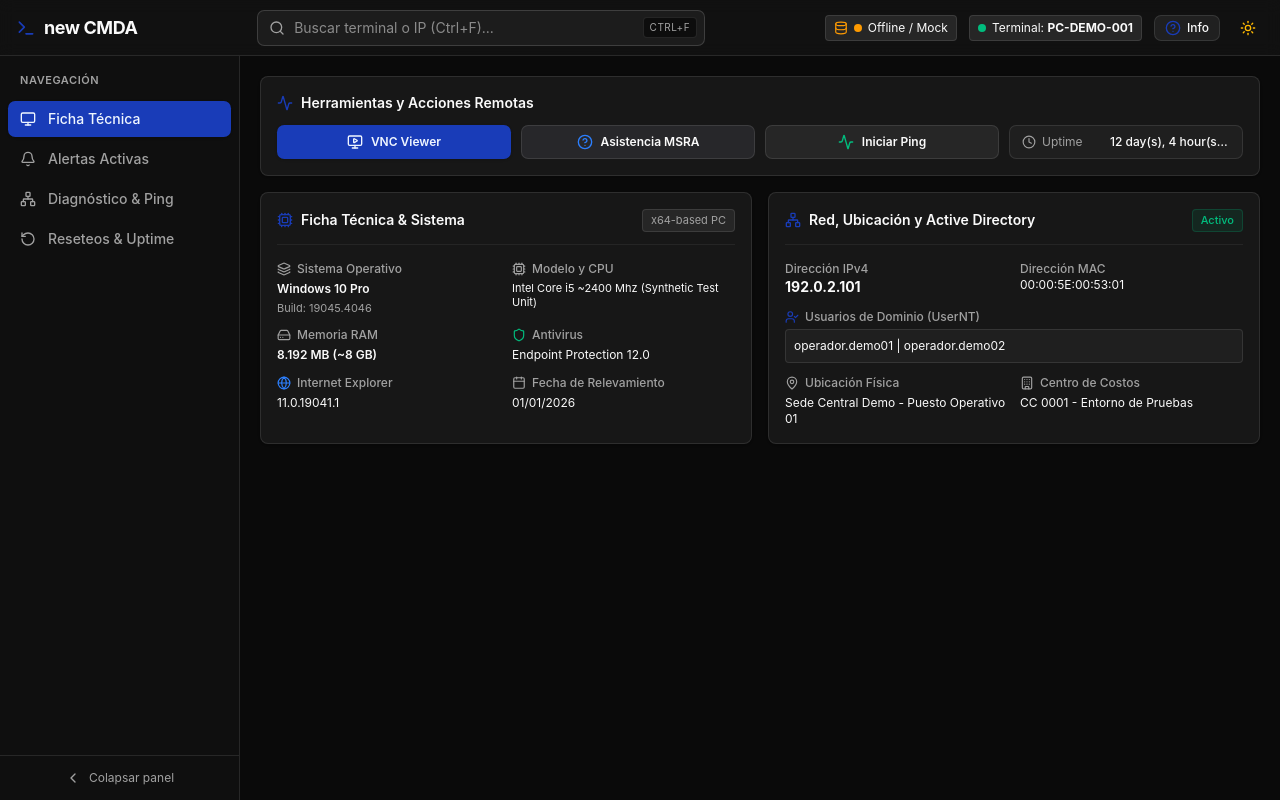
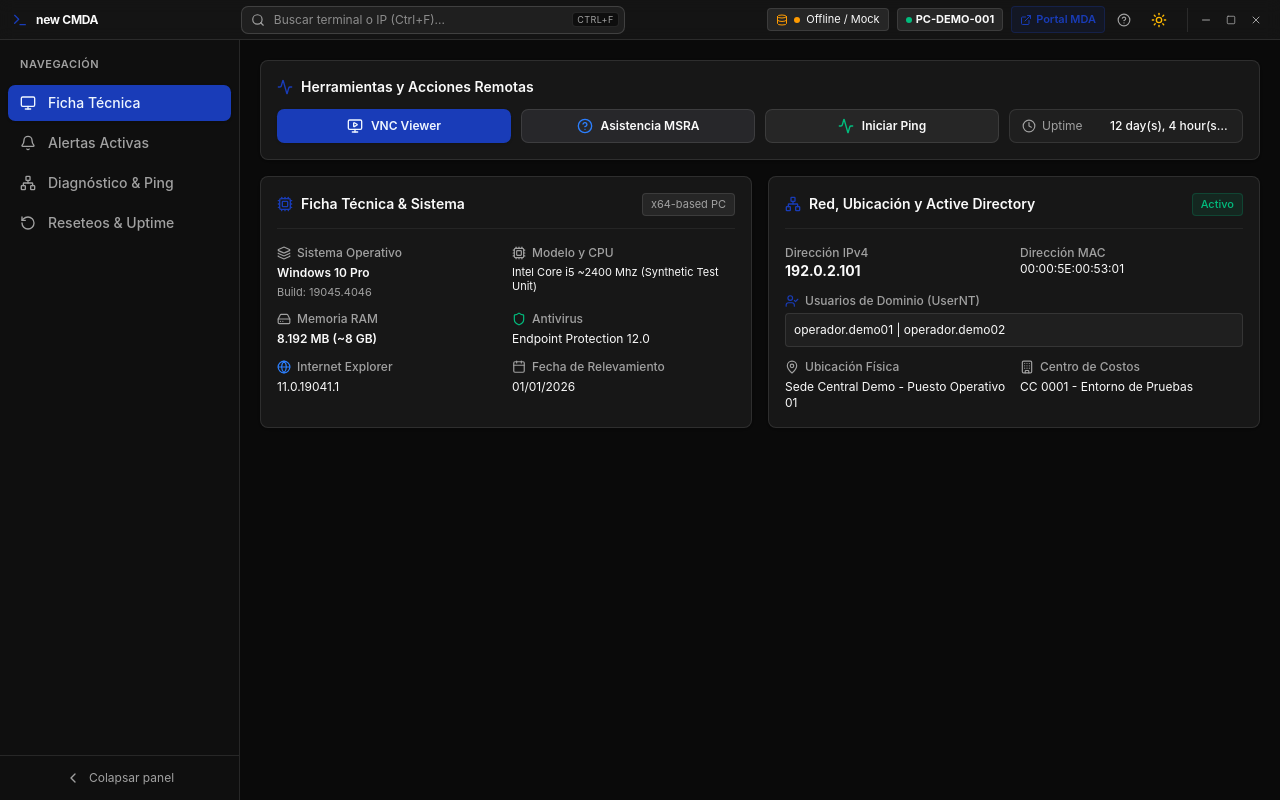
Before and after one commit to ignaciorevainera/portal-correo-desktop, a React (Vite) app: page / in a window 1280 px wide. Built offline with nearby package versions, Linux system fonts and the light colour scheme.

Commit message:
feat(ui): implement compact unified titlebar with Portal MDA button and window controls

```diff
--- a/src/components/Topbar.tsx
+++ b/src/components/Topbar.tsx
@@ -1,18 +1,42 @@
 import React, { useState, useEffect, useRef } from 'react';
-import { Search, Monitor, Terminal as TerminalIcon, Database, HelpCircle } from 'lucide-react';
+import {
+  Search,
+  Monitor,
+  Terminal as TerminalIcon,
+  Database,
+  HelpCircle,
+  ExternalLink,
+  Minus,
+  Square,
+  X,
+  Play,
+  MonitorPlay,
+} from 'lucide-react';
 import { ThemeToggle } from './ThemeToggle';
 import { InfoModal } from './InfoModal';
 import { getAllTerminals } from '../services/terminalService';
+import {
+  minimizeWindow,
+  maximizeWindow,
+  closeWindow,
+  openExternalUrl,
+} from '../services/electronClient';
 
 interface TopbarProps {
   onSelectTerminal: (pc: string) => void;
+  onDirectVnc?: (pc: string) => void;
+  onDirectPing?: (pc: string) => void;
   selectedPc?: string;
   backendMode?: 'sql' | 'mock';
   serverName?: string;
 }
 
+const PORTAL_MDA_URL = 'https://mda.corporativo.internal/inventario-terminales';
+
 export function Topbar({
   onSelectTerminal,
+  onDirectVnc,
+  onDirectPing,
   selectedPc,
   backendMode = 'mock',
   serverName,
@@ -59,19 +83,25 @@
     }
   };
 
+  const handleOpenPortalMda = async (): Promise<void> => {
+    await openExternalUrl(PORTAL_MDA_URL);
+  };
+
   return (
     <>
-      <header className="h-14 border-b border-border bg-card/60 backdrop-blur px-4 flex items-center justify-between gap-4 sticky top-0 z-30">
-        <div className="flex items-center gap-3">
-          <div className="flex items-center gap-2">
-            <TerminalIcon className="h-5 w-5 text-primary" />
-            <h1 className="text-lg font-bold font-heading tracking-tight text-foreground">new CMDA</h1>
-          </div>
+      <header className="h-10 border-b border-border bg-card/80 backdrop-blur px-3 flex items-center justify-between gap-3 sticky top-0 z-30 app-drag-region select-none">
+        {/* Identidad / Brand */}
+        <div className="flex items-center gap-2 shrink-0 app-no-drag">
+          <TerminalIcon className="h-4 w-4 text-primary" />
+          <h1 className="text-xs font-bold font-heading tracking-tight text-foreground whitespace-nowrap">
+            new CMDA
+          </h1>
         </div>
 
-        <div className="relative flex-1 max-w-md">
+        {/* Buscador Rápido Centralizado */}
+        <div className="relative flex-1 max-w-sm app-no-drag">
           <div className="relative flex items-center">
-            <Search className="absolute left-3 h-4 w-4 text-muted-foreground pointer-events-none" />
+            <Search className="absolute left-2.5 h-3.5 w-3.5 text-muted-foreground pointer-events-none" />
             <input
               ref={inputRef}
               type="text"
@@ -83,35 +113,65 @@
               onKeyDown={handleKeyDownInput}
               onFocus={() => query.trim() && setIsOpen(true)}
               placeholder="Buscar terminal o IP (Ctrl+F)..."
-              className="w-full h-9 pl-9 pr-14 text-sm rounded-md bg-muted/60 border border-input focus:bg-background focus:outline-none focus:ring-1 focus:ring-ring text-foreground font-mono transition-colors"
+              className="w-full h-7 pl-8 pr-12 text-xs rounded-md bg-muted/70 border border-input focus:bg-background focus:outline-none focus:ring-1 focus:ring-ring text-foreground font-mono transition-colors"
             />
-            <kbd className="absolute right-2 px-1.5 py-0.5 text-[10px] uppercase font-mono tracking-wider bg-background/80 text-muted-foreground rounded border border-border">
+            <kbd className="absolute right-1.5 px-1 py-0.2 text-[9px] uppercase font-mono tracking-wider bg-background/80 text-muted-foreground rounded border border-border">
               Ctrl+F
             </kbd>
           </div>
 
+          {/* Menú de resultados de búsqueda */}
           {isOpen && filtered.length > 0 && (
-            <div className="absolute top-full left-0 right-0 mt-1 bg-popover border border-border rounded-md shadow-lg overflow-hidden z-50">
-              <div className="px-3 py-1.5 text-[11px] font-semibold text-muted-foreground uppercase tracking-wider border-b border-border bg-muted/30">
-                Terminales Coincidentes ({filtered.length})
+            <div className="absolute top-full left-0 right-0 mt-1 bg-popover border border-border rounded-md shadow-lg overflow-hidden z-50 animate-fade-in">
+              <div className="px-3 py-1 text-[10px] font-semibold text-muted-foreground uppercase tracking-wider border-b border-border bg-muted/40 flex justify-between">
+                <span>Coincidencias ({filtered.length})</span>
+                <span className="text-[9px] text-muted-foreground lowercase">enter o clic</span>
               </div>
-              <ul className="max-h-60 overflow-y-auto divide-y divide-border/50">
+              <ul className="max-h-60 overflow-y-auto divide-y divide-border/40">
                 {filtered.map((term) => (
-                  <li key={term.pc}>
+                  <li key={term.pc} className="flex items-center justify-between hover:bg-accent/10 px-2 py-1.5 transition-colors">
                     <button
                       type="button"
                       onClick={() => handleSelect(term.pc)}
-                      className="w-full text-left px-3 py-2 text-sm hover:bg-accent/10 hover:text-accent flex items-center justify-between transition-colors"
+                      className="flex-1 text-left flex items-center gap-2 cursor-pointer"
                     >
-                      <div className="flex items-center gap-2">
-                        <Monitor className="h-4 w-4 text-primary" />
-                        <span className="font-mono font-medium">{term.pc}</span>
-                        <span className="text-xs text-muted-foreground">({term.os})</span>
-                      </div>
-                      <span className="font-mono text-xs text-muted-foreground bg-muted px-1.5 py-0.5 rounded">
+                      <Monitor className="h-3.5 w-3.5 text-primary shrink-0" />
+                      <span className="font-mono text-xs font-semibold text-foreground">{term.pc}</span>
+                      <span className="text-[10px] text-muted-foreground">({term.os})</span>
+                      <span className="font-mono text-[10px] text-muted-foreground bg-muted px-1 rounded ml-auto mr-2">
                         {term.ip}
                       </span>
                     </button>
+
+                    {/* Acciones directas en 1 clic */}
+                    <div className="flex items-center gap-1 shrink-0">
+                      <button
+                        type="button"
+                        onClick={(e) => {
+                          e.stopPropagation();
+                          onSelectTerminal(term.pc);
+                          onDirectVnc?.(term.pc);
+                        }}
+                        aria-label={`Conectar VNC a ${term.pc}`}
+                        title={`Lanzar VNC Viewer a ${term.pc}`}
+                        className="p-1 rounded bg-primary/10 hover:bg-primary/20 text-primary text-xs transition-colors"
+                      >
+                        <MonitorPlay className="h-3 w-3" />
+                      </button>
+                      <button
+                        type="button"
+                        onClick={(e) => {
+                          e.stopPropagation();
+                          onSelectTerminal(term.pc);
+                          onDirectPing?.(term.pc);
+                        }}
+                        aria-label={`Ping a ${term.pc}`}
+                        title={`Lanzar Ping a ${term.pc}`}
+                        className="p-1 rounded bg-muted hover:bg-accent/20 text-foreground text-xs transition-colors"
+                      >
+                        <Play className="h-3 w-3 text-emerald-500" />
+                      </button>
+                    </div>
                   </li>
                 ))}
               </ul>
@@ -119,34 +179,81 @@
           )}
         </div>
 
-        <div className="flex items-center gap-2 sm:gap-3">
-          {/* Backend Status Badge */}
-          <div className="hidden md:flex items-center gap-1.5 text-xs font-mono px-2 py-1 rounded bg-muted text-foreground border border-border" title={serverName || 'Modo actual'}>
-            <Database className={`h-3.5 w-3.5 ${backendMode === 'sql' ? 'text-emerald-500' : 'text-amber-500'}`} />
-            <span className={`h-2 w-2 rounded-full ${backendMode === 'sql' ? 'bg-emerald-500 animate-pulse' : 'bg-amber-500'}`} />
+        {/* Indicadores de Estado y Acciones Rápidas */}
+        <div className="flex items-center gap-1.5 sm:gap-2 app-no-drag">
+          {/* Badge de Conexión */}
+          <div
+            className="hidden lg:flex items-center gap-1.5 text-[11px] font-mono px-2 py-0.5 rounded bg-muted text-foreground border border-border"
+            title={serverName || 'Modo actual'}
+          >
+            <Database className={`h-3 w-3 ${backendMode === 'sql' ? 'text-emerald-500' : 'text-amber-500'}`} />
+            <span className={`h-1.5 w-1.5 rounded-full ${backendMode === 'sql' ? 'bg-emerald-500 animate-pulse' : 'bg-amber-500'}`} />
             <span>{backendMode === 'sql' ? 'SQL Online' : 'Offline / Mock'}</span>
           </div>
 
+          {/* Terminal seleccionada */}
           {selectedPc && (
-            <div className="hidden sm:flex items-center gap-1.5 text-xs font-mono px-2 py-1 rounded bg-muted text-foreground border border-border">
-              <span className="h-2 w-2 rounded-full bg-emerald-500" />
-              <span>Terminal: <strong>{selectedPc}</strong></span>
+            <div className="hidden md:flex items-center gap-1 text-[11px] font-mono px-2 py-0.5 rounded bg-muted text-foreground border border-border">
+              <span className="h-1.5 w-1.5 rounded-full bg-emerald-500" />
+              <span><strong>{selectedPc}</strong></span>
             </div>
           )}
 
-          {/* Info Button */}
+          {/* Botón Portal MDA */}
+          <button
+            type="button"
+            onClick={handleOpenPortalMda}
+            aria-label="Abrir Portal MDA"
+            title="Ir a Portal MDA (Inventario de Terminales en la red corporativa)"
+            className="flex items-center gap-1 px-2 py-1 text-[11px] font-medium rounded bg-primary/10 hover:bg-primary/20 text-primary border border-primary/25 transition-colors cursor-pointer"
+          >
+            <ExternalLink className="h-3 w-3" />
+            <span className="font-semibold">Portal MDA</span>
+          </button>
+
+          {/* Info Modal Trigger */}
           <button
             type="button"
             onClick={() => setIsInfoOpen(true)}
             aria-label="Abrir información del sistema"
             title="Información y características del aplicativo"
-            className="flex items-center gap-1.5 px-2.5 py-1 text-xs font-medium rounded-md bg-muted/80 hover:bg-muted text-foreground border border-border hover:border-primary/40 transition-colors"
+            className="p-1 text-muted-foreground hover:text-foreground rounded hover:bg-muted transition-colors"
           >
-            <HelpCircle className="h-4 w-4 text-primary" />
-            <span className="hidden sm:inline">Info</span>
+            <HelpCircle className="h-3.5 w-3.5" />
           </button>
 
           <ThemeToggle />
+
+          {/* Botones de Ventana Personalizados (Minimizar, Maximizar, Cerrar) */}
+          <div className="flex items-center ml-1 border-l border-border pl-1.5 gap-0.5">
+            <button
+              type="button"
+              onClick={minimizeWindow}
+              aria-label="Minimizar ventana"
+              title="Minimizar"
+              className="p-1.5 text-muted-foreground hover:text-foreground hover:bg-muted rounded transition-colors"
+            >
+              <Minus className="h-3 w-3" />
+            </button>
+            <button
+              type="button"
+              onClick={maximizeWindow}
+              aria-label="Maximizar ventana"
+              title="Maximizar / Restaurar"
+              className="p-1.5 text-muted-foreground hover:text-foreground hover:bg-muted rounded transition-colors"
+            >
+              <Square className="h-2.5 w-2.5" />
+            </button>
+            <button
+              type="button"
+              onClick={closeWindow}
+              aria-label="Cerrar ventana"
+              title="Cerrar"
+              className="p-1.5 text-muted-foreground hover:text-white hover:bg-destructive rounded transition-colors"
+            >
+              <X className="h-3 w-3" />
+            </button>
+          </div>
         </div>
       </header>
 
--- a/src/index.css
+++ b/src/index.css
@@ -84,3 +84,13 @@
 code, pre, .font-mono {
   font-family: var(--font-mono);
 }
+
+/* Electron Frameless Window Drag Regions */
+.app-drag-region {
+  -webkit-app-region: drag;
+  user-select: none;
+}
+
+.app-no-drag {
+  -webkit-app-region: no-drag;
+}
```
Also changed, not shown: 1 other file (tests, documents, lock files or other folders).
